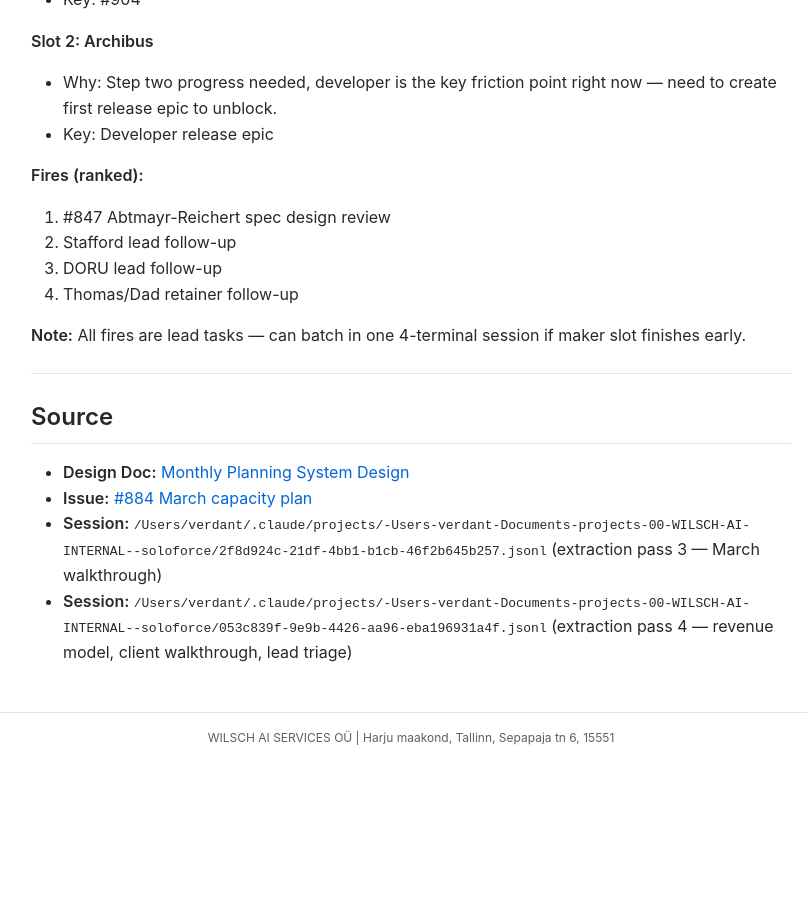
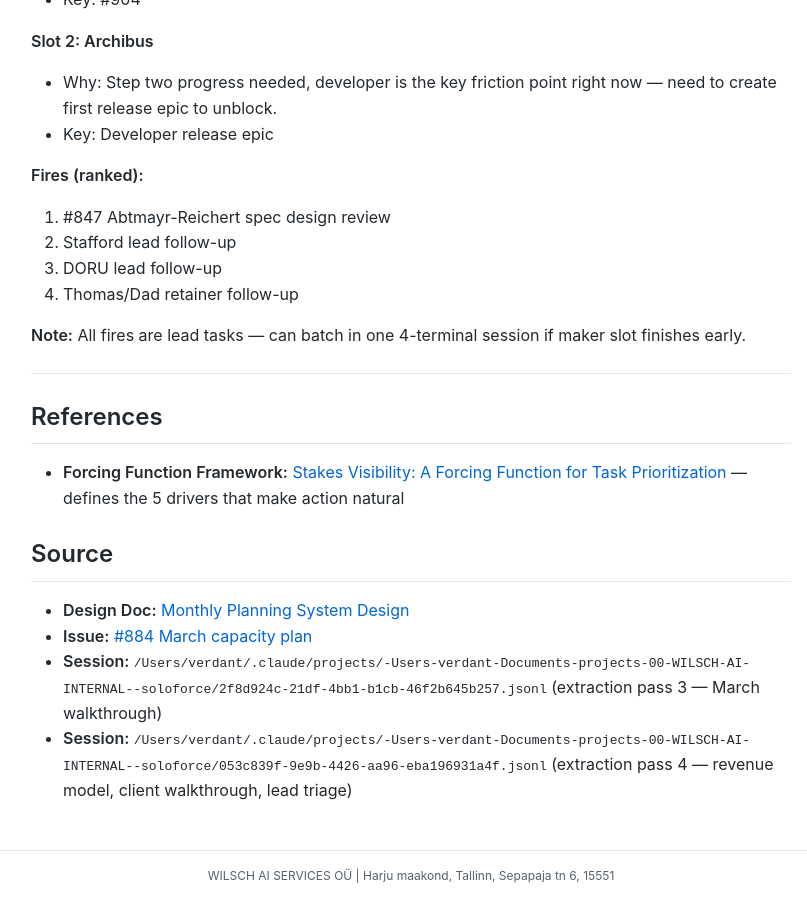
Before and after one commit to MariusWilsch/public-wilsch-ai-pages, a Jekyll site: the page built from project/soloforce/monthly-plan-2026-02-23-to-2026-03-31.md, in a window 1280 px wide and 900 px high, scrolled down 7392 px. Shown: the whole window, without its empty margins (229-1036 px from the left). Built offline with Jekyll 4.4.1, drawn with Linux system fonts in a browser that asks for light colours; our own code applies the rules of GitHub Pages for plain Markdown files; before the commit the page ends 8154 px from its top, so only the background shows below that.

Commit message:
Sync from hippocampus 2026-02-25

```diff
--- a/project/soloforce/monthly-plan-2026-02-23-to-2026-03-31.md
+++ b/project/soloforce/monthly-plan-2026-02-23-to-2026-03-31.md
@@ -211,6 +211,10 @@ First monthly plan. Testing: if monthly pre-decides direction and daily enforces
 
 ---
 
+## References
+
+- **Forcing Function Framework:** [Stakes Visibility: A Forcing Function for Task Prioritization](https://mariuswilsch.github.io/public-wilsch-ai-pages/global/stakes-visibility-forcing-function) — defines the 5 drivers that make action natural
+
 ## Source
 
 - **Design Doc:** [Monthly Planning System Design](https://mariuswilsch.github.io/public-wilsch-ai-pages/project/soloforce/monthly-planning-system-design)
```
